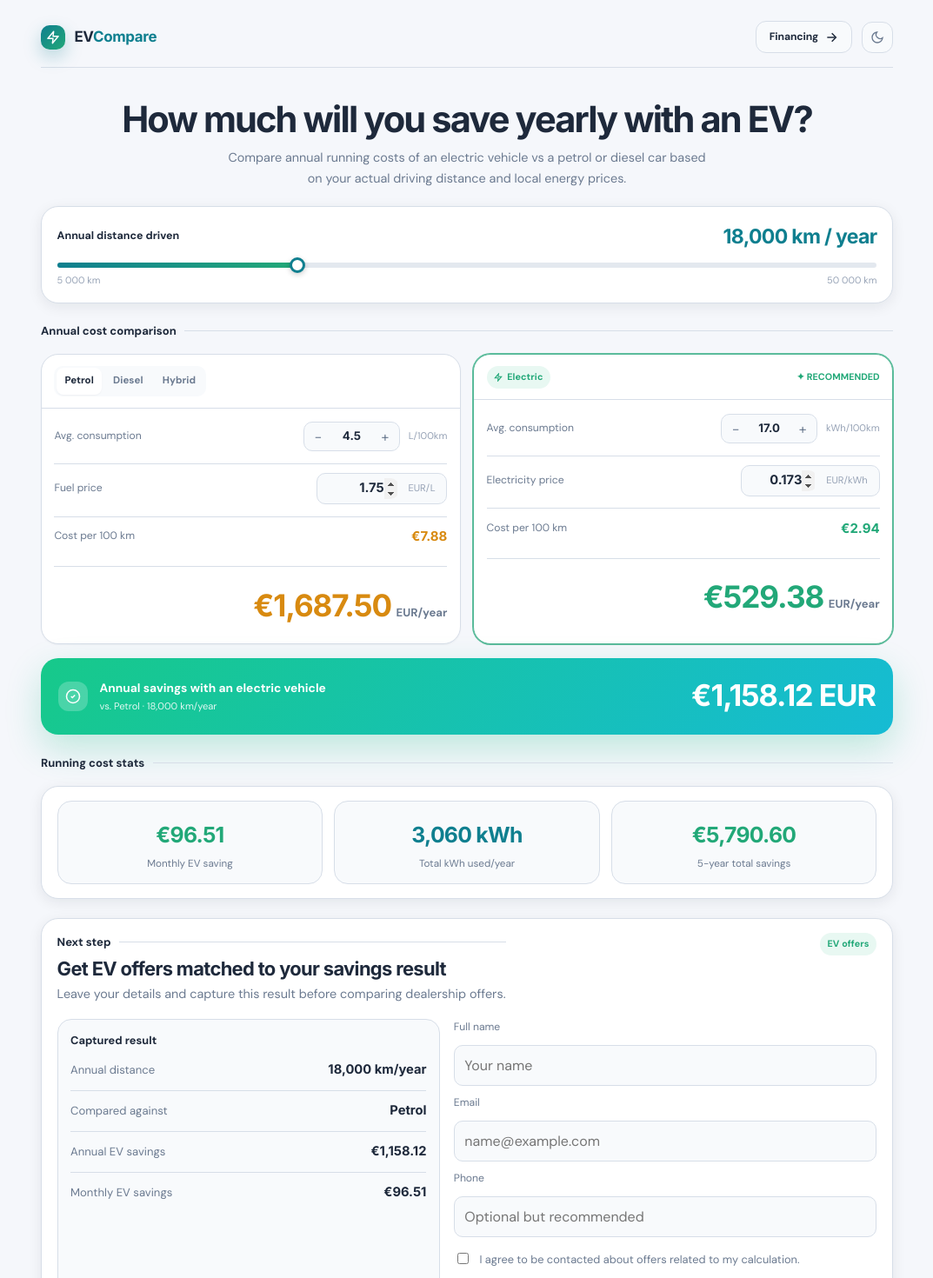
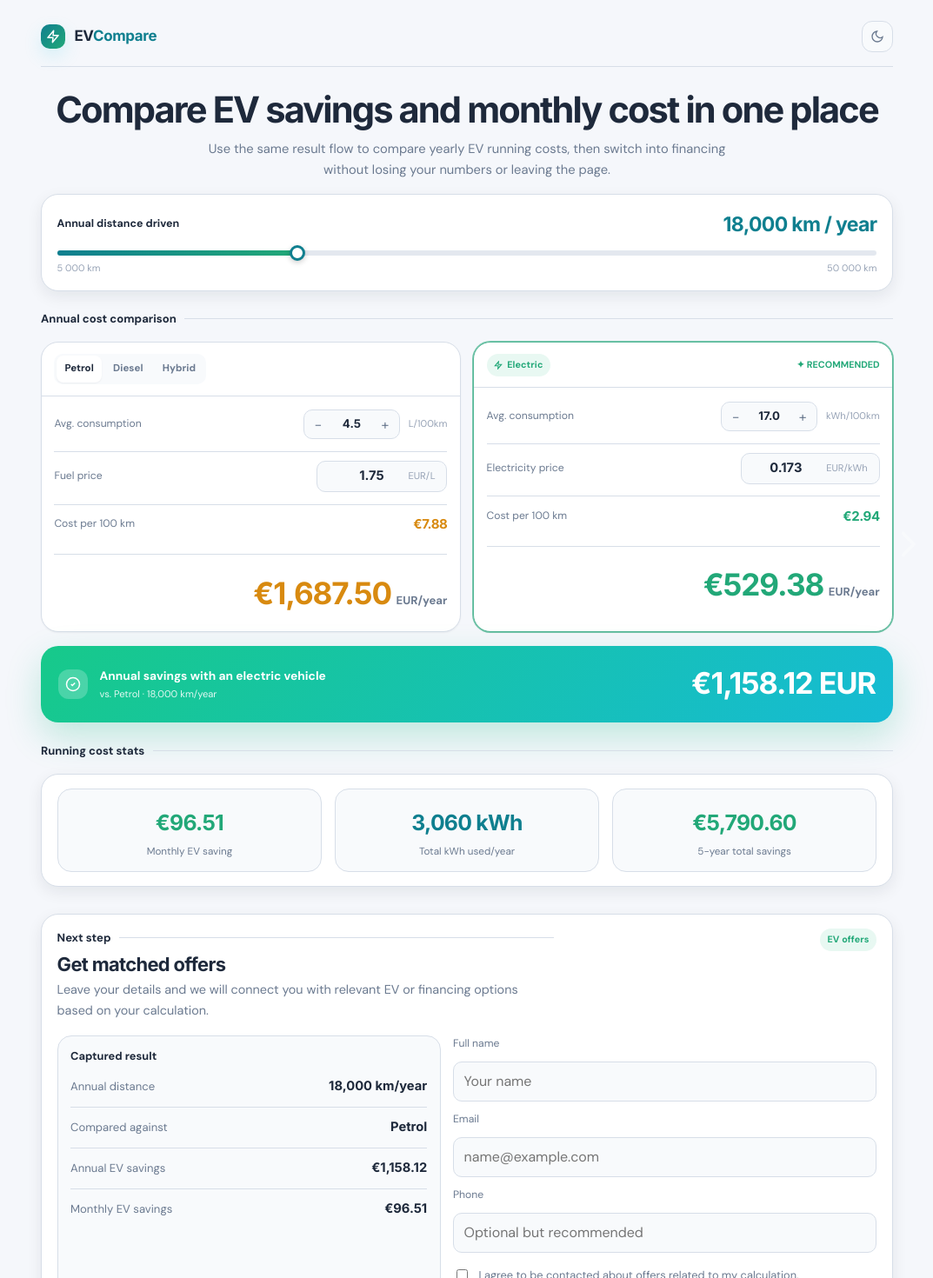
Before and after one commit to Azshken/EVCompare, a React (Vite) app: page / in a window 1280 px wide. Shown: the top 1470 px of the page at 87% size, without its empty margins (103-1176 px from the left). Built offline with nearby package versions, Linux system fonts and the light colour scheme.

Commit message:
Dynamic calculator switch

```diff
--- a/src/App.tsx
+++ b/src/App.tsx
@@ -1,4 +1,4 @@
-import { useEffect, useMemo, useState } from 'react';
+import { useEffect, useMemo, useState, type FormEvent } from 'react';
 import { AppShell } from './components/AppShell';
 import { LeadCaptureSection } from './components/common/LeadCaptureSection';
 import { LoanCalcPage } from './components/loancalc/LoanCalcPage';
@@ -9,6 +9,7 @@ import { clamp } from './utils/number';
 import { calculateVoltCalc, type FuelType } from './utils/voltcalc';
 
 type AppView = 'voltcalc' | 'loancalc';
+type SwitchDirection = 'forward' | 'backward';
 
 type FuelConfig = {
   label: string;
@@ -117,6 +118,8 @@ function App() {
   );
   const [leadForm, setLeadForm] = useState<LeadFormState>(defaultLeadFormState);
   const [leadSubmitted, setLeadSubmitted] = useState(false);
+  const [switchDirection, setSwitchDirection] = useState<SwitchDirection>('forward');
+  const [stageKey, setStageKey] = useState(0);
 
   useEffect(() => {
     window.localStorage.setItem('evcompare-active-view', JSON.stringify(activeView));
@@ -153,9 +156,12 @@ function App() {
     };
   }, [loanCalc]);
 
-  function handleSwitchView() {
-    setActiveView((current) => (current === 'voltcalc' ? 'loancalc' : 'voltcalc'));
+  function switchTo(view: AppView, direction: SwitchDirection) {
+    if (view === activeView) return;
+    setSwitchDirection(direction);
+    setActiveView(view);
     setLeadSubmitted(false);
+    setStageKey((current) => current + 1);
   }
 
   function handleDistanceChange(value: number) {
@@ -172,11 +178,7 @@ function App() {
     }));
   }
 
-  function handleFuelSettingChange(
-    type: FuelType,
-    field: 'consumption' | 'price',
-    value: number
-  ) {
+  function handleFuelSettingChange(type: FuelType, field: 'consumption' | 'price', value: number) {
     const max = field === 'consumption' ? 30 : 10;
 
     setVoltCalc((prev) => ({
@@ -252,7 +254,7 @@ function App() {
     setLeadSubmitted(false);
   }
 
-  function handleLeadSubmit(event: React.FormEvent<HTMLFormElement>) {
+  function handleLeadSubmit(event: FormEvent<HTMLFormElement>) {
     event.preventDefault();
 
     if (!leadForm.consent) return;
@@ -290,59 +292,64 @@ function App() {
     setLeadForm(defaultLeadFormState);
   }
 
-  const leadSectionProps =
+  const leadSectionProps = {
+    source: activeView,
+    title: 'Get matched offers',
+    intro:
+      'Leave your details and we will connect you with relevant EV or financing options based on your calculation.',
+    submitLabel: 'Send my result',
+    summaryItems:
       activeView === 'voltcalc'
-      ? {
-          source: 'voltcalc' as const,
-          title: 'Get EV offers matched to your savings result',
-          intro: 'Leave your details and capture this result before comparing dealership offers.',
-          submitLabel: 'Get EV offers',
-          summaryItems: [
-            {
-              label: 'Annual distance',
-              value: `${voltCalc.distance.toLocaleString('en-US')} km/year`,
-            },
-            {
-              label: 'Compared against',
-              value: voltCalc.fuelSettings[voltCalc.fuelType].label,
-            },
-            {
-              label: 'Annual EV savings',
-              value: formatEuro(voltResults.annualSavings, 2),
-            },
-            {
-              label: 'Monthly EV savings',
-              value: formatEuro(voltResults.monthlySavings, 2),
-            },
-          ],
-        }
-      : {
-          source: 'loancalc' as const,
-          title: 'Get financing options for this monthly budget',
-          intro: 'Leave your details and use this loan setup as your starting point for finance offers.',
-          submitLabel: 'Get financing options',
-          summaryItems: [
-            {
-              label: 'Vehicle price',
-              value: formatEuro(loanCalc.price, 0),
-            },
-            {
-              label: 'Down payment',
-              value: formatEuro(loanCalc.downPayment, 0),
-            },
-            {
-              label: 'Loan term',
-              value: `${loanCalc.months} months`,
-            },
-            {
-              label: 'Estimated monthly payment',
-              value: formatEuro(loanSummary.monthlyPayment, 0),
-            },
+        ? [
+            { label: 'Annual distance', value: `${voltCalc.distance.toLocaleString('en-US')} km/year` },
+            { label: 'Compared against', value: voltCalc.fuelSettings[voltCalc.fuelType].label },
+            { label: 'Annual EV savings', value: formatEuro(voltResults.annualSavings, 2) },
+            { label: 'Monthly EV savings', value: formatEuro(voltResults.monthlySavings, 2) },
+          ]
+        : [
+            { label: 'Vehicle price', value: formatEuro(loanCalc.price, 0) },
+            { label: 'Down payment', value: formatEuro(loanCalc.downPayment, 0) },
+            { label: 'Loan term', value: `${loanCalc.months} months` },
+            { label: 'Estimated monthly payment', value: formatEuro(loanSummary.monthlyPayment, 0) },
           ],
   };
 
   return (
-    <AppShell activeView={activeView} onSwitchView={handleSwitchView}>
+    <AppShell>
+      <section className="calculator-stage-shell" aria-live="polite">
+        <div className="calculator-stage-frame">
+          {activeView === 'voltcalc' ? (
+            <button
+              type="button"
+              className="stage-switch stage-switch-right"
+              onClick={() => switchTo('loancalc', 'forward')}
+              aria-label="Switch to financing calculator"
+            >
+              <span className="stage-switch-arrow" aria-hidden="true">
+                <svg viewBox="0 0 24 24" fill="none" stroke="currentColor" strokeWidth="2.2" strokeLinecap="round" strokeLinejoin="round">
+                  <path d="M9 5l7 7-7 7" />
+                </svg>
+              </span>
+            </button>
+          ) : (
+            <button
+              type="button"
+              className="stage-switch stage-switch-left"
+              onClick={() => switchTo('voltcalc', 'backward')}
+              aria-label="Switch to EV comparison calculator"
+            >
+              <span className="stage-switch-arrow" aria-hidden="true">
+                <svg viewBox="0 0 24 24" fill="none" stroke="currentColor" strokeWidth="2.2" strokeLinecap="round" strokeLinejoin="round">
+                  <path d="M15 5l-7 7 7 7" />
+                </svg>
+              </span>
+            </button>
+          )}
+
+          <div
+            key={`${activeView}-${stageKey}`}
+            className={`calculator-stage ${switchDirection === 'forward' ? 'enter-from-right' : 'enter-from-left'}`}
+          >
             {activeView === 'voltcalc' ? (
               <VoltCalcPage
                 distance={voltCalc.distance}
@@ -368,6 +375,9 @@ function App() {
                 onAprChange={handleAprChange}
               />
             )}
+          </div>
+        </div>
+      </section>
 
       <LeadCaptureSection
         source={leadSectionProps.source}
--- a/src/components/AppShell.tsx
+++ b/src/components/AppShell.tsx
@@ -1,11 +1,8 @@
 import { useEffect, useState, type ReactNode } from 'react';
 
-type AppView = 'voltcalc' | 'loancalc';
 type ThemeMode = 'light' | 'dark';
 
 interface AppShellProps {
-  activeView: AppView;
-  onSwitchView: () => void;
   children: ReactNode;
 }
 
@@ -16,7 +13,7 @@ function getInitialTheme(): ThemeMode {
   return window.matchMedia('(prefers-color-scheme: dark)').matches ? 'dark' : 'light';
 }
 
-export function AppShell({ activeView, onSwitchView, children }: AppShellProps) {
+export function AppShell({ children }: AppShellProps) {
   const [theme, setTheme] = useState<ThemeMode>(getInitialTheme);
 
   useEffect(() => {
@@ -27,9 +24,6 @@ export function AppShell({ activeView, onSwitchView, children }: AppShellProps)
   function toggleTheme() {
     setTheme((current) => (current === 'dark' ? 'light' : 'dark'));
   }
-
-  const switchLabel = activeView === 'voltcalc' ? 'Financing' : 'Compare';
-  const isForward = activeView === 'voltcalc';
 
   return (
     <main className="app-shell">
@@ -58,31 +52,6 @@ export function AppShell({ activeView, onSwitchView, children }: AppShellProps)
         <div className="header-actions">
           <button
             type="button"
-            className="view-switch"
-            onClick={onSwitchView}
-            aria-label={activeView === 'voltcalc' ? 'Switch to financing calculator' : 'Switch to EV comparison calculator'}
-          >
-            {isForward ? (
-              <>
-                <span>{switchLabel}</span>
-                <svg width="16" height="16" viewBox="0 0 24 24" fill="none" stroke="currentColor" strokeWidth={2.2}>
-                  <path d="M5 12h14" />
-                  <path d="m13 5 7 7-7 7" />
-                </svg>
-              </>
-            ) : (
-              <>
-                <svg width="16" height="16" viewBox="0 0 24 24" fill="none" stroke="currentColor" strokeWidth={2.2}>
-                  <path d="M19 12H5" />
-                  <path d="m11 5-7 7 7 7" />
-                </svg>
-                <span>{switchLabel}</span>
-              </>
-            )}
-          </button>
-
-          <button
-            type="button"
             className="theme-toggle"
             onClick={toggleTheme}
             aria-label={`Switch to ${theme === 'dark' ? 'light' : 'dark'} mode`}
@@ -101,6 +70,14 @@ export function AppShell({ activeView, onSwitchView, children }: AppShellProps)
         </div>
       </header>
 
+      <section className="hero hero-static">
+        <h1>Compare EV savings and monthly cost in one place</h1>
+        <p>
+          Use the same result flow to compare yearly EV running costs, then switch into financing
+          without losing your numbers or leaving the page.
+        </p>
+      </section>
+
       <section className="page-section">{children}</section>
     </main>
   );
--- a/src/components/voltcalc/VoltCalcPage.tsx
+++ b/src/components/voltcalc/VoltCalcPage.tsx
@@ -50,14 +50,6 @@ export function VoltCalcPage({
 
   return (
     <div className="page-section voltcalc-page">
-      <section className="hero">
-        <h1>How much will you save yearly with an EV?</h1>
-        <p>
-          Compare annual running costs of an electric vehicle vs a petrol or diesel car
-          based on your actual driving distance and local energy prices.
-        </p>
-      </section>
-
       <section className="surface-card distance-card">
         <div className="distance-header">
           <div className="distance-copy">
--- a/src/styles/app.css
+++ b/src/styles/app.css
@@ -1,4 +1,3 @@
-/* ===== Theme tokens ===== */
 :root,
 [data-theme='light'] {
   color-scheme: light;
@@ -7,61 +6,35 @@
   --color-surface: #ffffff;
   --color-surface-2: #f8fafc;
   --color-surface-3: #eef2f7;
-  --color-surface-soft: rgba(15, 23, 42, 0.03);
-
   --color-border: #d7dee8;
   --color-border-strong: #c2cbd8;
 
   --color-text: #1e293b;
   --color-text-muted: #6b7a90;
   --color-text-faint: #97a3b6;
-  --color-text-inverse: #ffffff;
 
   --color-primary: #0f7f8f;
-  --color-primary-strong: #0a6774;
   --color-primary-soft: #e0f2f5;
-
   --color-ev: #22a878;
   --color-ev-strong: #168961;
   --color-ev-soft: #e8f8f2;
-
   --color-fuel: #d88a10;
-  --color-fuel-strong: #bb7408;
   --color-fuel-soft: #fef3e2;
 
-  --shadow-sm: 0 1px 2px rgba(15, 23, 42, 0.04);
-  --shadow-md: 0 4px 16px rgba(15, 23, 42, 0.08);
-  --shadow-lg: 0 12px 32px rgba(15, 23, 42, 0.12);
+  --shadow-sm: 0 1px 2px rgba(15, 23, 42, 0.05);
+  --shadow-md: 0 6px 18px rgba(15, 23, 42, 0.08);
+  --shadow-lg: 0 18px 50px rgba(15, 23, 42, 0.12);
 
-  --radius-sm: 8px;
   --radius-md: 12px;
   --radius-lg: 16px;
   --radius-xl: 20px;
-  --radius-2xl: 24px;
   --radius-pill: 999px;
-
-  --space-1: 0.25rem;
-  --space-2: 0.5rem;
-  --space-3: 0.75rem;
-  --space-4: 1rem;
-  --space-5: 1.25rem;
-  --space-6: 1.5rem;
-  --space-8: 2rem;
-  --space-10: 2.5rem;
-  --space-12: 3rem;
-  --space-16: 4rem;
-
-  --text-xs: 0.75rem;
-  --text-sm: 0.875rem;
-  --text-base: 1rem;
-  --text-lg: 1.125rem;
-  --text-xl: clamp(1.8rem, 1.3rem + 1.5vw, 3rem);
 
   --font-body: 'DM Sans', 'Helvetica Neue', sans-serif;
   --font-display: 'Inter', 'Helvetica Neue', sans-serif;
 
   --content-width: 980px;
-  --transition: 180ms cubic-bezier(0.16, 1, 0.3, 1);
+  --transition: 220ms cubic-bezier(0.16, 1, 0.3, 1);
 }
 
 [data-theme='dark'] {
@@ -70,32 +43,25 @@
   --color-bg: #0d1117;
   --color-surface: #161b22;
   --color-surface-2: #1c2128;
-  --color-surface-3: #1a1f27;
-  --color-surface-soft: rgba(255, 255, 255, 0.02);
-
+  --color-surface-3: #222934;
   --color-border: #30363d;
   --color-border-strong: #484f58;
 
   --color-text: #e6edf3;
-  --color-text-muted: #7d8590;
-  --color-text-faint: #5b6470;
-  --color-text-inverse: #0d1117;
+  --color-text-muted: #8ca0bf;
+  --color-text-faint: #63758f;
 
   --color-primary: #43d4ea;
-  --color-primary-strong: #29b7cf;
   --color-primary-soft: rgba(67, 212, 234, 0.12);
-
   --color-ev: #34d399;
   --color-ev-strong: #10b981;
   --color-ev-soft: rgba(52, 211, 153, 0.12);
-
   --color-fuel: #f59e0b;
-  --color-fuel-strong: #d97706;
   --color-fuel-soft: rgba(245, 158, 11, 0.12);
 
-  --shadow-sm: 0 1px 3px rgba(0, 0, 0, 0.3);
+  --shadow-sm: 0 1px 3px rgba(0, 0, 0, 0.28);
   --shadow-md: 0 10px 30px rgba(0, 0, 0, 0.22);
-  --shadow-lg: 0 20px 60px rgba(0, 0, 0, 0.28);
+  --shadow-lg: 0 24px 70px rgba(0, 0, 0, 0.32);
 }
 
 html {
@@ -115,10 +81,9 @@ body {
   margin: 0;
   min-height: 100vh;
   font-family: var(--font-body);
-  font-size: var(--text-base);
-  line-height: 1.6;
   color: var(--color-text);
   background: var(--color-bg);
+  line-height: 1.6;
   transition: background var(--transition), color var(--transition);
 }
 
@@ -151,11 +116,6 @@ button {
   border: none;
 }
 
-a {
-  color: inherit;
-  text-decoration: none;
-}
-
 h1,
 h2,
 h3,
@@ -180,9 +140,9 @@ p {
   display: flex;
   align-items: center;
   justify-content: space-between;
-  gap: var(--space-4);
+  gap: 1rem;
   padding: 0.35rem 0 1rem;
-  margin-bottom: 1.4rem;
+  margin-bottom: 1.2rem;
   border-bottom: 1px solid var(--color-border);
 }
 
@@ -200,7 +160,7 @@ p {
   display: flex;
   align-items: center;
   justify-content: center;
-  box-shadow: 0 8px 20px color-mix(in srgb, var(--color-primary) 28%, transparent);
+  box-shadow: 0 8px 20px rgba(67, 212, 234, 0.18);
 }
 
 .logo-text {
@@ -220,39 +180,24 @@ p {
   gap: 0.7rem;
 }
 
-.view-switch,
 .theme-toggle {
-  display: inline-flex;
-  align-items: center;
-  justify-content: center;
-  gap: 0.45rem;
-  min-height: 36px;
-  padding: 0.5rem 0.9rem;
+  width: 36px;
+  height: 36px;
   border-radius: 12px;
   border: 1px solid var(--color-border);
   background: var(--color-surface-2);
-  color: var(--color-text);
-  transition: transform var(--transition), border-color var(--transition), background var(--transition), color var(--transition), box-shadow var(--transition);
+  display: flex;
+  align-items: center;
+  justify-content: center;
+  color: var(--color-text-muted);
+  transition: transform var(--transition), color var(--transition), border-color var(--transition), background var(--transition);
 }
 
-.view-switch {
-  font-size: 0.76rem;
-  font-weight: 700;
-  letter-spacing: -0.01em;
-}
-
-.theme-toggle {
-  width: 36px;
-  padding-inline: 0;
-  color: var(--color-text-muted);
-}
-
-.view-switch:hover,
 .theme-toggle:hover {
-  transform: translateY(-1px);
+  color: var(--color-text);
   border-color: var(--color-border-strong);
   background: var(--color-surface-3);
-  box-shadow: var(--shadow-sm);
+  transform: translateY(-1px);
 }
 
 .page-section {
@@ -262,7 +207,7 @@ p {
 
 .hero {
   text-align: center;
-  padding: 0.8rem 0 0.2rem;
+  padding: 0.4rem 0 0.15rem;
 }
 
 .hero h1,
@@ -273,11 +218,209 @@ p {
 }
 
 .hero p {
-  max-width: 56ch;
+  max-width: 60ch;
   margin-inline: auto;
   color: var(--color-text-muted);
-  font-size: 0.9rem;
+  font-size: 0.92rem;
   line-height: 1.65;
+}
+
+.hero-static {
+  margin-bottom: 0.8rem;
+}
+
+.calculator-stage-shell {
+  position: relative;
+}
+
+.calculator-stage-frame {
+  position: relative;
+  min-height: 806px;
+}
+
+.calculator-stage {
+  position: relative;
+  z-index: 1;
+}
+
+.stage-switch {
+  position: absolute;
+  top: 50%;
+  z-index: 3;
+  width: 46px;
+  height: 72px;
+  padding: 0;
+  border: 0;
+  background: transparent;
+  color: rgba(255, 255, 255, 0.42);
+  transform: translateY(-50%);
+  transition:
+    color 180ms cubic-bezier(0.16, 1, 0.3, 1),
+    transform 180ms cubic-bezier(0.16, 1, 0.3, 1),
+    opacity 180ms cubic-bezier(0.16, 1, 0.3, 1);
+  opacity: 0.72;
+}
+
+.stage-switch-right {
+  right: -40px;
+}
+
+.stage-switch-left {
+  left: -40px;
+}
+
+.stage-switch-arrow {
+  display: flex;
+  align-items: center;
+  justify-content: center;
+  width: 100%;
+  height: 100%;
+}
+
+.stage-switch-arrow svg {
+  width: 42px;
+  height: 42px;
+  overflow: visible;
+}
+
+.stage-switch:hover {
+  opacity: 1;
+  color: rgba(255, 255, 255, 0.82);
+}
+
+.stage-switch-right:hover {
+  transform: translateY(-50%) translateX(3px);
+}
+
+.stage-switch-left:hover {
+  transform: translateY(-50%) translateX(-3px);
+}
+
+.stage-switch:focus-visible {
+  opacity: 1;
+  color: rgba(255, 255, 255, 0.9);
+  outline: none;
+}
+
+.stage-switch:focus-visible .stage-switch-arrow {
+  filter: drop-shadow(0 0 10px rgba(67, 212, 234, 0.22));
+}
+
+@media (max-width: 900px) {
+  .calculator-stage-frame {
+    min-height: 1080px;
+  }
+}
+
+@media (max-width: 680px) {
+  .calculator-stage-frame {
+    min-height: auto;
+  }
+
+  .stage-switch {
+    width: 24px;
+    height: 54px;
+    top: 1rem;
+    transform: none;
+    opacity: 0.82;
+  }
+
+  .stage-switch-right {
+    right: -4px;
+  }
+
+  .stage-switch-left {
+    left: -4px;
+  }
+
+  .stage-switch-right:hover,
+  .stage-switch-left:hover {
+    transform: none;
+  }
+
+  .stage-switch-arrow svg {
+    width: 20px;
+    height: 20px;
+  }
+}
+
+@media (prefers-reduced-motion: reduce) {
+  .stage-switch {
+    transition: none !important;
+  }
+}
+
+.enter-from-right {
+  animation: calculatorEnterFromRight 260ms cubic-bezier(0.16, 1, 0.3, 1);
+}
+
+.enter-from-left {
+  animation: calculatorEnterFromLeft 260ms cubic-bezier(0.16, 1, 0.3, 1);
+}
+
+.side-switch {
+  position: fixed;
+  top: 50%;
+  z-index: 30;
+  width: 78px;
+  height: 118px;
+  display: flex;
+  align-items: center;
+  justify-content: center;
+  color: var(--color-text);
+  background: color-mix(in srgb, var(--color-surface) 92%, transparent);
+  border: 1px solid var(--color-border-strong);
+  box-shadow: var(--shadow-lg);
+  backdrop-filter: blur(10px);
+  -webkit-backdrop-filter: blur(10px);
+  transition: transform var(--transition), border-color var(--transition), background var(--transition), color var(--transition), box-shadow var(--transition);
+}
+
+.side-switch svg {
+  filter: drop-shadow(0 0 10px rgba(67, 212, 234, 0.16));
+}
+
+.side-switch::after {
+  content: '';
+  position: absolute;
+  inset: 14px;
+  border-radius: 22px;
+  background: linear-gradient(135deg, rgba(67, 212, 234, 0.16), rgba(52, 211, 153, 0.1));
+  opacity: 0.85;
+  pointer-events: none;
+}
+
+.side-switch > * {
+  position: relative;
+  z-index: 1;
+}
+
+.side-switch:hover {
+  color: #ffffff;
+  border-color: color-mix(in srgb, var(--color-primary) 45%, var(--color-border-strong));
+  background: color-mix(in srgb, var(--color-surface-2) 94%, transparent);
+}
+
+.side-switch-right {
+  right: 0.95rem;
+  border-radius: 28px 0 0 28px;
+  transform: translateY(-50%);
+  animation: sideNudgeRight 3.4s ease-out 0.8s 1 both;
+}
+
+.side-switch-right:hover {
+  transform: translate(-6px, -50%);
+}
+
+.side-switch-left {
+  left: 0.95rem;
+  border-radius: 0 28px 28px 0;
+  transform: translateY(-50%);
+  animation: sideNudgeLeft 3.4s ease-out 0.8s 1 both;
+}
+
+.side-switch-left:hover {
+  transform: translate(6px, -50%);
 }
 
 .surface-card,
@@ -295,7 +438,7 @@ p {
 
 .vehicle-card.ev-card {
   border-color: color-mix(in srgb, var(--color-ev) 72%, var(--color-border));
-  box-shadow: 0 0 0 1px color-mix(in srgb, var(--color-ev) 70%, transparent), var(--shadow-sm);
+  box-shadow: 0 0 0 1px color-mix(in srgb, var(--color-ev) 58%, transparent), var(--shadow-sm);
 }
 
 .distance-card,
@@ -413,10 +556,25 @@ p {
 }
 
 .comparison-grid,
+.loan-grid,
+.stats-grid,
+.metrics-grid,
+.lead-grid {
+  display: grid;
+  gap: 0.9rem;
+}
+
+.comparison-grid,
 .loan-grid {
-  display: grid;
   grid-template-columns: 1fr 1fr;
-  gap: 0.9rem;
+}
+
+.stats-grid {
+  grid-template-columns: repeat(3, 1fr);
+}
+
+.metrics-grid {
+  grid-template-columns: repeat(4, 1fr);
 }
 
 .vehicle-header {
@@ -476,11 +634,6 @@ p {
 .mini-chip {
   background: var(--color-surface-2);
   color: var(--color-text-muted);
-}
-
-.mini-chip.fuel {
-  background: var(--color-fuel-soft);
-  color: var(--color-fuel);
 }
 
 .mini-chip.primary {
@@ -612,15 +765,19 @@ p {
   border-color: var(--color-primary);
 }
 
-input[type='number']::-webkit-outer-spin-button,
-input[type='number']::-webkit-inner-spin-button {
-  opacity: 1;
+.stat-value-inline,
+.metric-value,
+.total-amount,
+.banner-amount,
+.loan-highlight-value,
+.stat-box .metric-value {
+  font-family: var(--font-display);
+  font-weight: 800;
+  letter-spacing: -0.03em;
 }
 
 .stat-value-inline {
-  font-family: var(--font-display);
   font-size: 0.94rem;
-  font-weight: 700;
 }
 
 .stat-value-inline.ev,
@@ -635,7 +792,8 @@ input[type='number']::-webkit-inner-spin-button {
   color: var(--color-fuel);
 }
 
-.metric-value.primary {
+.metric-value.primary,
+.distance-value {
   color: var(--color-primary);
 }
 
@@ -645,15 +803,6 @@ input[type='number']::-webkit-inner-spin-button {
   gap: 0.35rem;
   padding-top: 0.95rem;
   margin-top: 0.65rem;
-}
-
-.total-amount,
-.banner-amount,
-.loan-highlight-value,
-.stat-box .metric-value {
-  font-family: var(--font-display);
-  font-weight: 800;
-  letter-spacing: -0.03em;
 }
 
 .total-amount {
@@ -712,20 +861,6 @@ input[type='number']::-webkit-inner-spin-button {
   white-space: nowrap;
 }
 
-.stats-grid,
-.metrics-grid {
-  display: grid;
-  gap: 0.8rem;
-}
-
-.stats-grid {
-  grid-template-columns: repeat(3, 1fr);
-}
-
-.metrics-grid {
-  grid-template-columns: repeat(4, 1fr);
-}
-
 .stat-box,
 .metric-card,
 .loan-note,
@@ -744,8 +879,8 @@ input[type='number']::-webkit-inner-spin-button {
   font-size: 1.55rem;
 }
 
-.stat-box .metric-label,
-.metric-label {
+.metric-label,
+.stat-box .metric-label {
   margin-top: 0.2rem;
   color: var(--color-text-muted);
   font-size: 0.73rem;
@@ -753,10 +888,7 @@ input[type='number']::-webkit-inner-spin-button {
 
 .metric-value {
   margin-top: 0.35rem;
-  font-family: var(--font-display);
   font-size: 1.15rem;
-  font-weight: 800;
-  letter-spacing: -0.03em;
 }
 
 .loan-highlight {
@@ -765,7 +897,7 @@ input[type='number']::-webkit-inner-spin-button {
   padding: 1rem 1.1rem;
   border-radius: var(--radius-xl);
   background: linear-gradient(135deg, var(--color-primary) 0%, var(--color-ev) 100%);
-  box-shadow: 0 18px 45px color-mix(in srgb, var(--color-ev) 18%, transparent);
+  box-shadow: 0 18px 45px rgba(49, 208, 179, 0.16);
 }
 
 .loan-highlight-label {
@@ -789,6 +921,10 @@ input[type='number']::-webkit-inner-spin-button {
 .loan-note {
   color: var(--color-text-muted);
   font-size: 0.76rem;
+}
+
+.loan-results-spacer {
+  height: 0.9rem;
 }
 
 .lead-card {
@@ -822,9 +958,7 @@ input[type='number']::-webkit-inner-spin-button {
 }
 
 .lead-grid {
-  display: grid;
   grid-template-columns: 0.95fr 1.05fr;
-  gap: 1rem;
 }
 
 .lead-summary-title {
@@ -909,6 +1043,50 @@ input[type='number']::-webkit-inner-spin-button {
   font-weight: 700;
 }
 
+@keyframes calculatorEnterFromRight {
+  from {
+    opacity: 0;
+    transform: translateX(24px) scale(0.992);
+  }
+  to {
+    opacity: 1;
+    transform: translateX(0) scale(1);
+  }
+}
+
+@keyframes calculatorEnterFromLeft {
+  from {
+    opacity: 0;
+    transform: translateX(-24px) scale(0.992);
+  }
+  to {
+    opacity: 1;
+    transform: translateX(0) scale(1);
+  }
+}
+
+@keyframes sideNudgeRight {
+  0%,
+  72%,
+  100% {
+    transform: translateY(-50%);
+  }
+  82% {
+    transform: translate(-10px, -50%);
+  }
+}
+
+@keyframes sideNudgeLeft {
+  0%,
+  72%,
+  100% {
+    transform: translateY(-50%);
+  }
+  82% {
+    transform: translate(10px, -50%);
+  }
+}
+
 @media (max-width: 900px) {
   .comparison-grid,
   .loan-grid,
@@ -926,7 +1104,6 @@ input[type='number']::-webkit-inner-spin-button {
   }
 
   .app-header,
-  .header-actions,
   .distance-header,
   .banner,
   .banner-copy,
@@ -940,12 +1117,7 @@ input[type='number']::-webkit-inner-spin-button {
   }
 
   .header-actions {
-    width: 100%;
-  }
-
-  .view-switch,
-  .theme-toggle {
-    width: 100%;
+    justify-content: center;
   }
 
   .comparison-grid,
@@ -968,12 +1140,17 @@ input[type='number']::-webkit-inner-spin-button {
     flex-direction: column;
   }
 
-  .banner-amount {
-    white-space: normal;
+  .side-switch {
+    width: 62px;
+    height: 88px;
   }
 
-  .distance-value {
-    font-size: 1.15rem;
+  .side-switch-right {
+    right: 0.45rem;
+  }
+
+  .side-switch-left {
+    left: 0.45rem;
   }
 }
 
```
Also changed, not shown: src/components/loancalc/LoanCalcPage.tsx (+1 -9 lines). Lines whose indentation alone changed are shown as unchanged.
